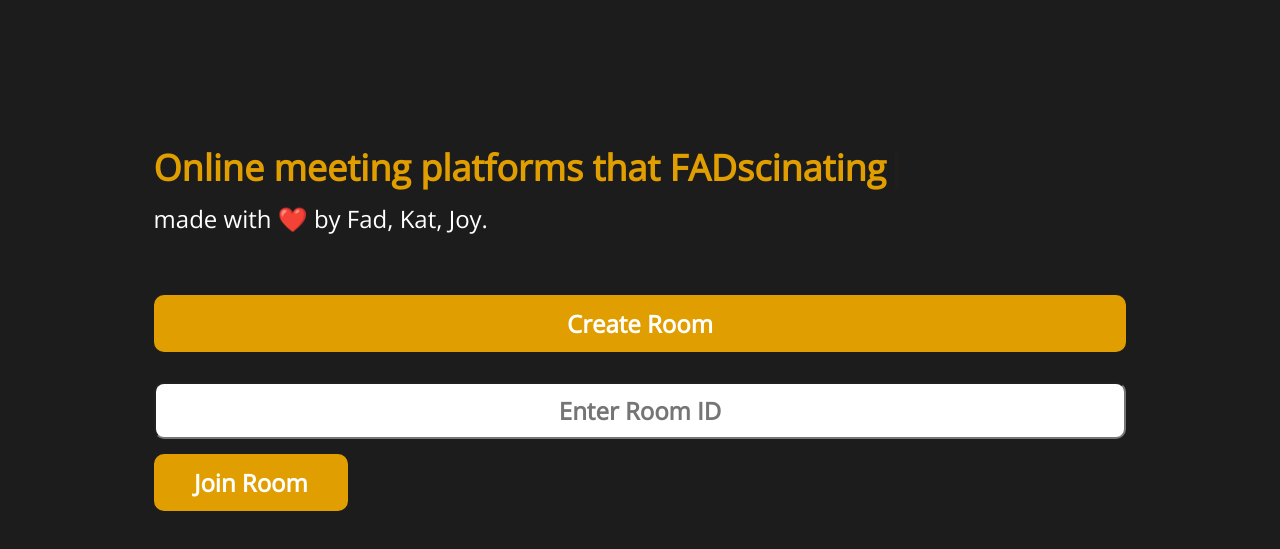
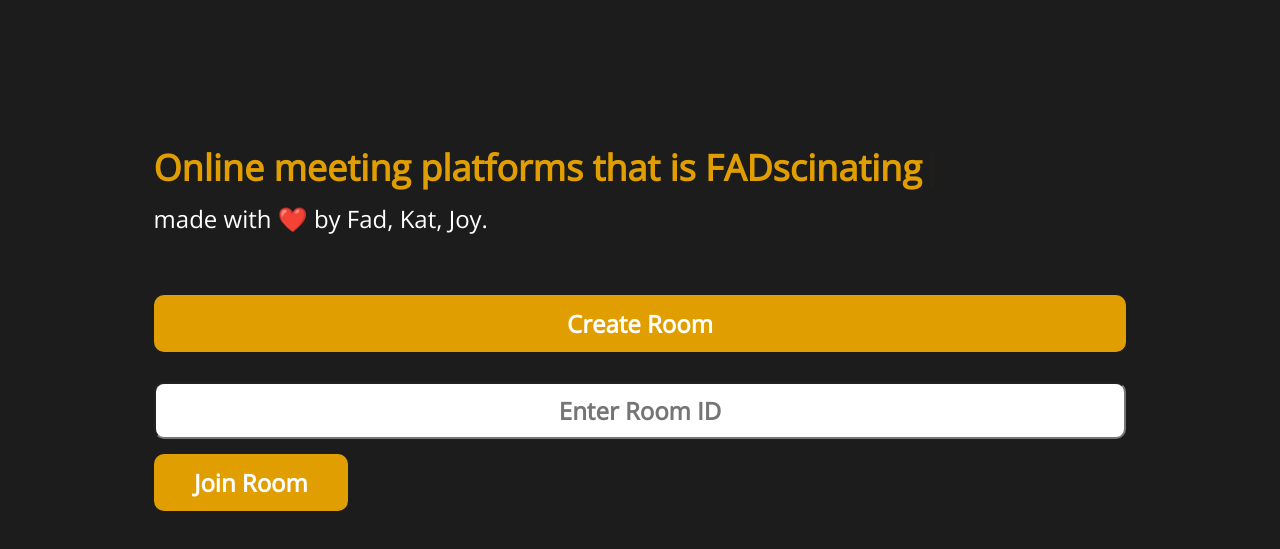
Before and after one commit to fadalaudzaa/vidGetherFix, a website: page public/index.html in a window 1280 px wide. Shown: the part 121-670 px from the top of the page. Drawn offline with nearby package versions, Linux system fonts and the light colour scheme.

Commit message:
minor changes -grammar fixing

```diff
--- a/public/index.html
+++ b/public/index.html
@@ -21,7 +21,7 @@
     </navbar>
         <div class="main">
             <div class="create-join">
-                <div class="text"><div class="head">Online meeting platforms that <span class="texting"></span>
+                <div class="text"><div class="head">Online meeting platforms that is <span class="texting"></span>
                 </div>
 
                 <div class="subtext">made with ❤️ by Fad, Kat, Joy.</div>
```
